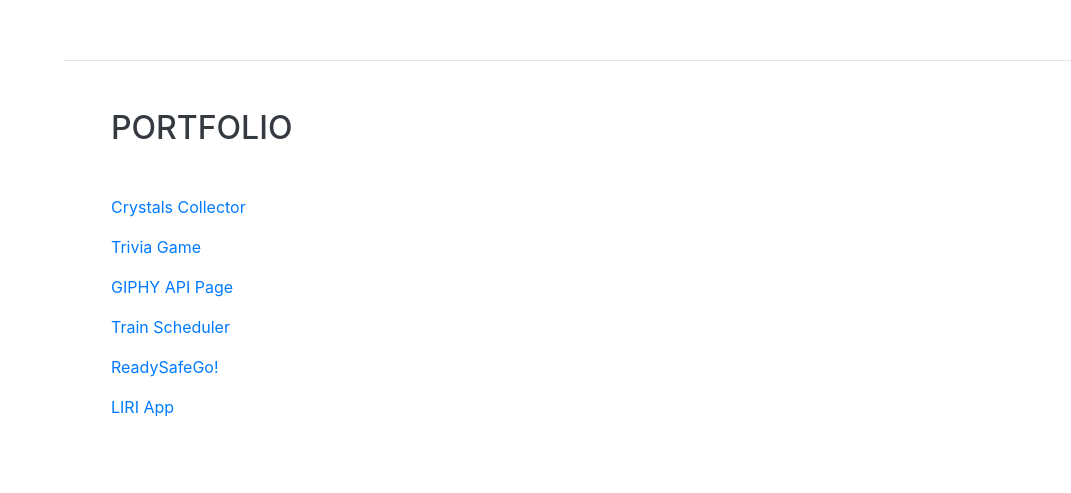
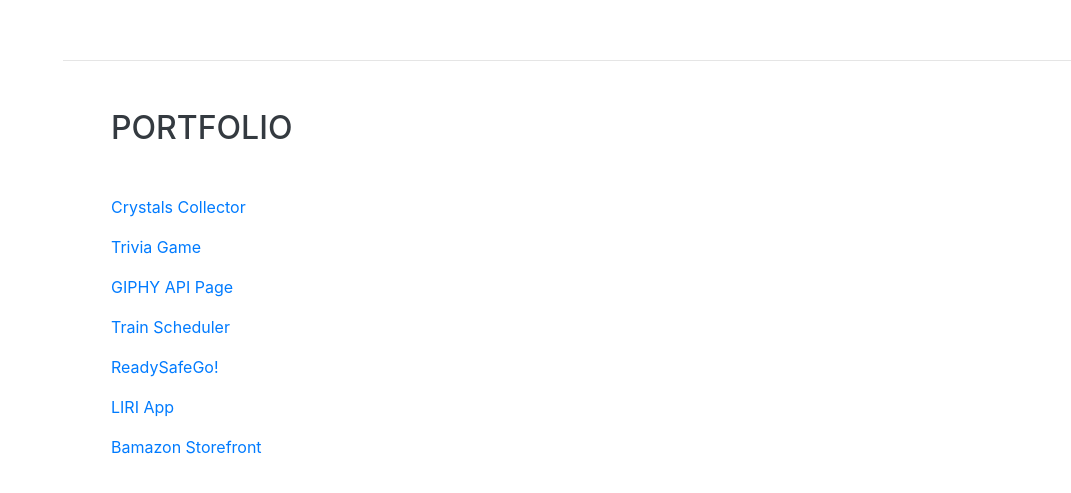
Before and after one commit to jamiesumner/portfolio, a website with bundled scripts: page index.html in a window 1280 px wide. Shown: the part 3143-3636 px from the top of the page, without its empty margins (209-1280 px from the left). Built offline with nearby package versions, Linux system fonts and the light colour scheme; a web font is replaced by a local one.

Commit message:
updated portfolio

```diff
--- a/index.html
+++ b/index.html
@@ -181,7 +181,7 @@
         <p><a href="https://jamiesumner.github.io/Train-Scheduler/">Train Scheduler</a></p>
         <p><a href="https://dianmak.github.io/project1group5/">ReadySafeGo!</a></p>
         <p><a href="https://github.com/jamiesumner/liri-node-app">LIRI App</a></p>
-
+        <p><a href="https://github.com/jamiesumner/bamazon">Bamazon Storefront</a></p>
       </div>
 
   </div>
```
